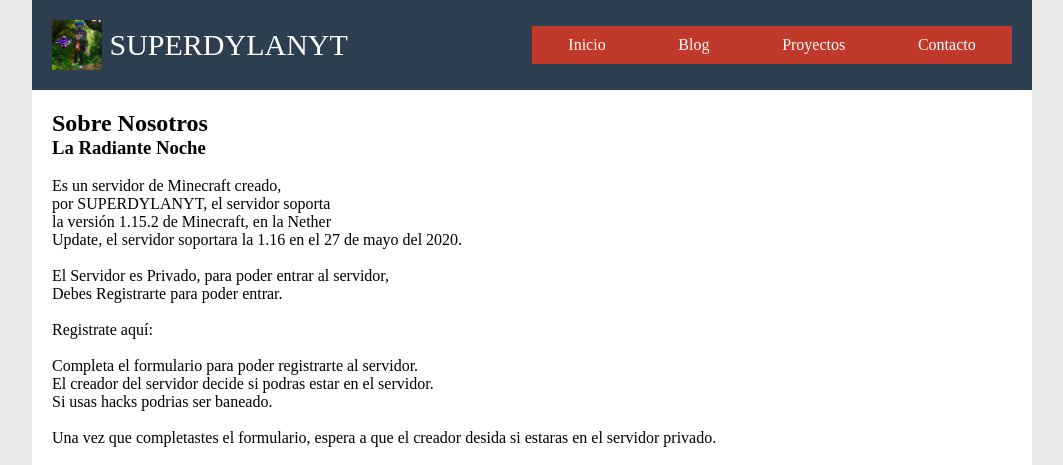
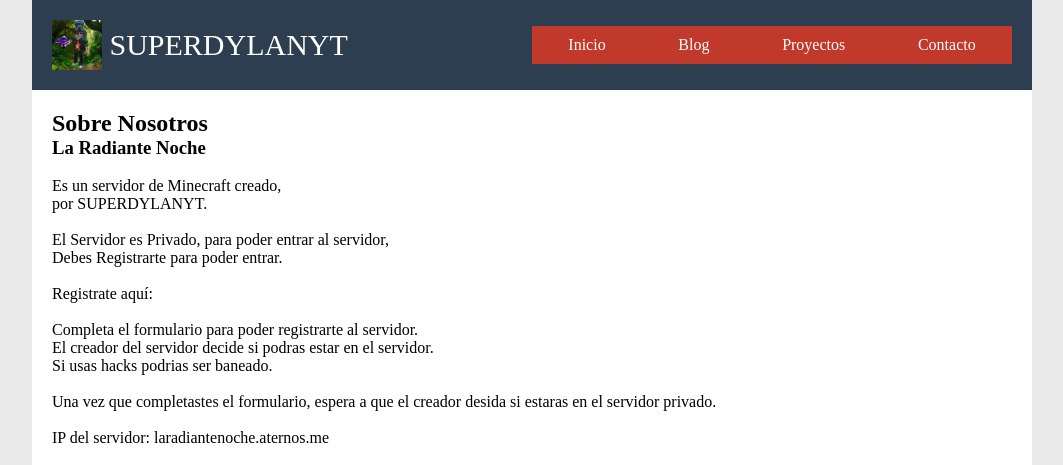
Before and after one commit to dylanmeca/dylanmeca.github.io, a Jekyll site: the page Servidor_Minecraft/laradiantenoche.html, which Jekyll copies as it is, in a window 1280 px wide, cut to the strip 0-465 px from the top of the page. Shown: the whole strip, without its empty margins (108-1171 px from the left). Built offline with Jekyll 4.4.1, drawn with Linux system fonts in a browser that asks for light colours; comment, search, counter and statistics services are not loaded.

Commit message:
Update laradiantenoche.html

```diff
--- a/Servidor_Minecraft/laradiantenoche.html
+++ b/Servidor_Minecraft/laradiantenoche.html
@@ -37,10 +37,8 @@
                         La Radiante Noche </h1>
                            <br />
                         Es un servidor de Minecraft creado,<br />
-                        por SUPERDYLANYT, el servidor soporta<br />
-                        la versión 1.15.2 de Minecraft, en la Nether<br />
-                        Update, el servidor soportara la 1.16 en el 27 de mayo del 2020.<br />
-                        <br />
+                        por SUPERDYLANYT.<br />
+                         <br />
                         El Servidor es Privado, para poder entrar al servidor,<br />
                         Debes Registrarte para poder entrar.<br />
                         <br />
```
